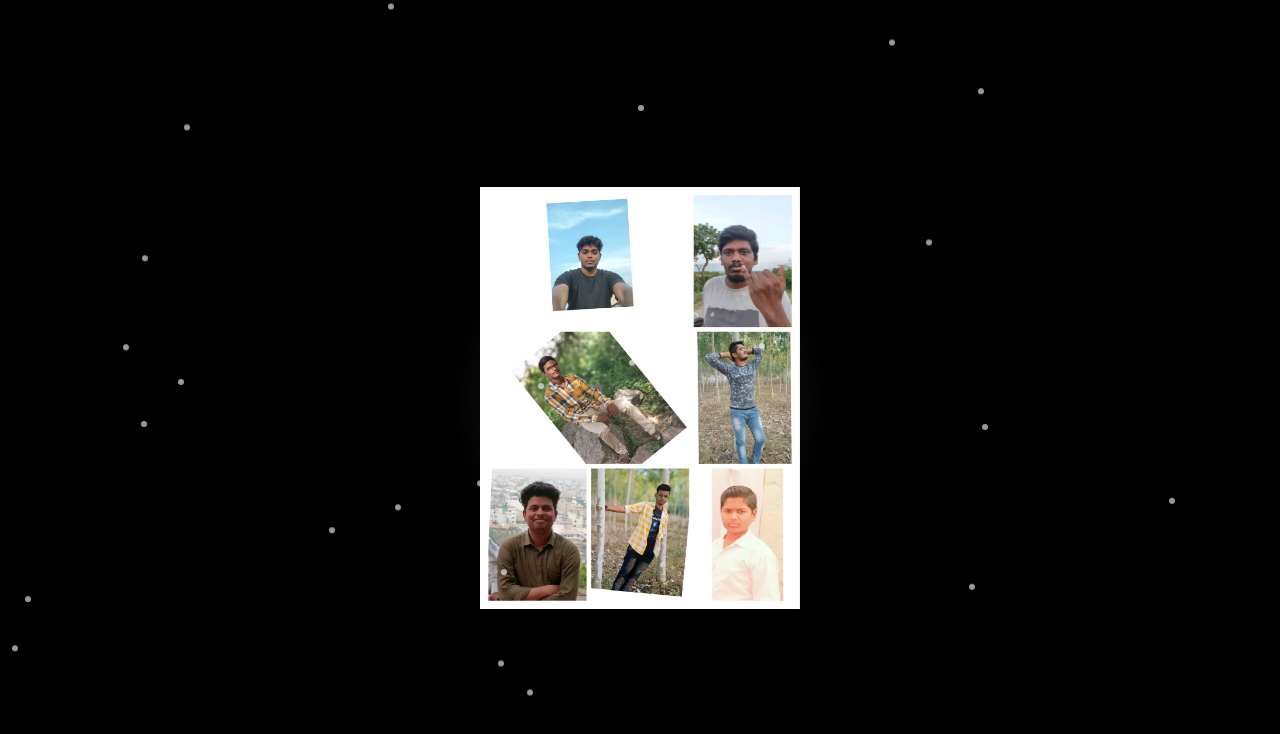
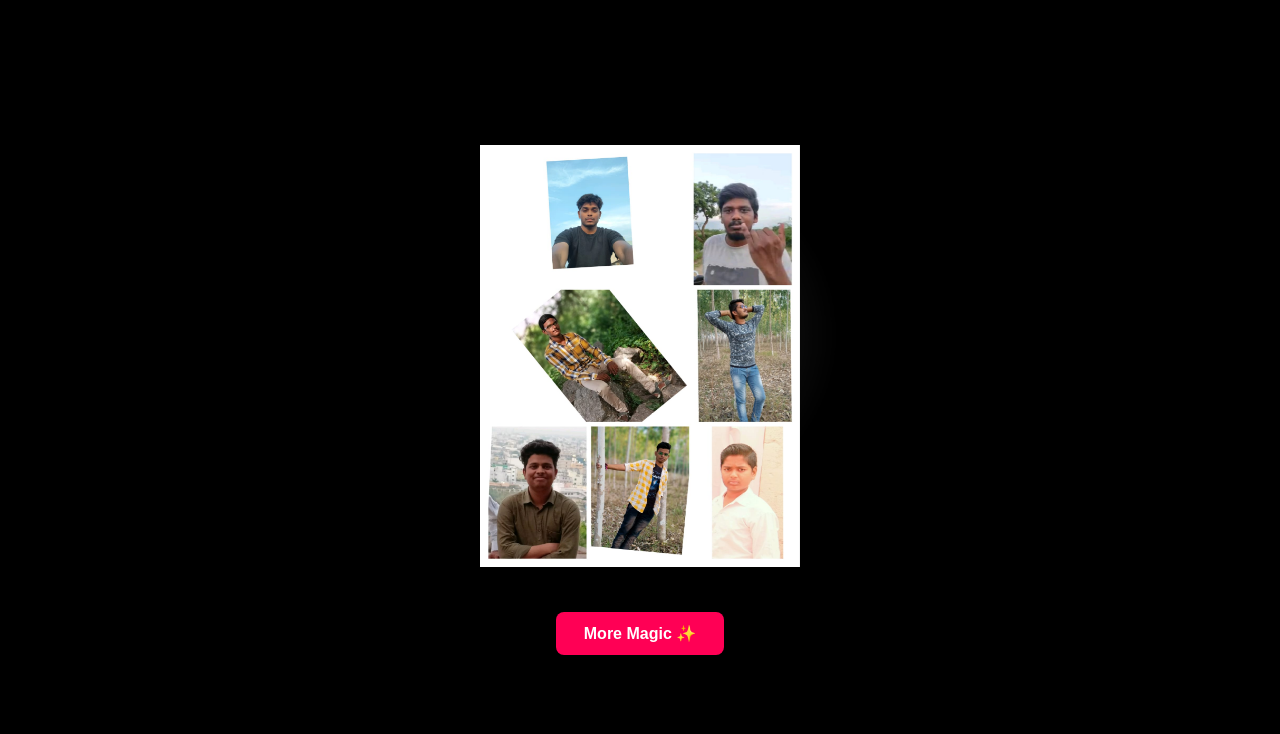
Before and after one commit to vivekvennam/magicapp, a website: page public/magic.html in a window 1280 px wide. Drawn offline with Linux system fonts and the light colour scheme.

Commit message:
Update pipeline

```diff
--- a/package.json
+++ b/package.json
@@ -1,11 +1,11 @@
 {
-  "name": "dhagad-magic-site",
+  "name": "magicapp",
   "version": "1.0.0",
   "main": "src/server.js",
   "scripts": {
     "start": "node src/server.js"
   },
   "dependencies": {
-    "express": "^4.19.2"
+    "express": "^4.18.2"
   }
 }
--- a/public/magic.html
+++ b/public/magic.html
@@ -12,10 +12,10 @@
   display: flex;
   justify-content: center;
   align-items: center;
+  flex-direction: column;
   overflow: hidden;
 }
 
-    /* ===== IMAGE WRAPPER ===== */
 .magic-wrapper {
   position: relative;
 }
@@ -28,103 +28,69 @@
   z-index: 2;
 }
 
-    /* ===== IMAGE ENTRY ANIMATION ===== */
 @keyframes chaosBounce {
-      0% {
-        opacity: 0;
-        transform: scale(0.2) translateY(400px) rotate(0deg);
-      }
-      25% {
-        opacity: 1;
-        transform: scale(1.3) translateY(-50px) rotate(12deg);
-      }
-      45% {
-        transform: scale(0.85) translateY(30px) rotate(-10deg);
-      }
-      65% {
-        transform: scale(1.05) translateY(-15px) rotate(6deg);
-      }
-      85% {
-        transform: scale(0.97) translateY(8px) rotate(-3deg);
-      }
-      100% {
-        opacity: 1;
-        transform: scale(1) translateY(0) rotate(0deg);
-      }
+  0% { opacity: 0; transform: scale(0.2) translateY(400px); }
+  50% { opacity: 1; transform: scale(1.2) translateY(-40px); }
+  100% { opacity: 1; transform: scale(1) translateY(0); }
 }
 
-    /* ===== GLOW AURA (OUTSIDE IMAGE) ===== */
 .magic-wrapper::before {
   content: "";
   position: absolute;
-      top: 50%;
-      left: 50%;
   width: 380px;
   height: 380px;
   background: radial-gradient(circle, rgba(255,255,255,0.35), transparent 65%);
-      transform: translate(-50%, -50%);
-      animation: pulseGlow 3s infinite ease-in-out;
-      z-index: 1;
+  animation: pulse 3s infinite;
 }
 
-    @keyframes pulseGlow {
-      0% {
-        transform: translate(-50%, -50%) scale(0.9);
-        opacity: 0.3;
-      }
-      50% {
-        transform: translate(-50%, -50%) scale(1.15);
-        opacity: 0.6;
-      }
-      100% {
-        transform: translate(-50%, -50%) scale(0.9);
-        opacity: 0.3;
-      }
+@keyframes pulse {
+  0% { transform: scale(0.9); opacity: 0.3; }
+  50% { transform: scale(1.1); opacity: 0.6; }
+  100% { transform: scale(0.9); opacity: 0.3; }
 }
 
-    /* ===== FLOATING PARTICLES ===== */
-    .particle {
-      position: absolute;
-      width: 6px;
-      height: 6px;
-      border-radius: 50%;
-      background: white;
-      opacity: 0.6;
-      animation: float infinite ease-in-out;
-      z-index: 0;
+button {
+  margin-top: 40px;
+  padding: 12px 28px;
+  font-size: 16px;
+  font-weight: bold;
+  background: #ff0055;
+  color: white;
+  border: none;
+  border-radius: 8px;
+  cursor: pointer;
 }
 
-    @keyframes float {
-      0%   { transform: translateY(0); }
-      50%  { transform: translateY(-40px); }
-      100% { transform: translateY(0); }
-    }
+button:hover { transform: scale(1.1); }
 </style>
 </head>
 
 <body>
 
 <div class="magic-wrapper">
-    <img id="magicImage" src="images/magic.jpg" alt="Magic Image" />
+  <img id="magicImage" src="images/magic.jpg" />
 </div>
 
+<button id="nextBtn">More Magic ✨</button>
+
 <script>
-    // ===== IMAGE ENTRY (ONCE) =====
 const img = document.getElementById("magicImage");
-    const duration = (Math.random() * 1.5 + 1.5).toFixed(2);
-    const delay = (Math.random() * 0.3).toFixed(2);
-    img.style.animation = `chaosBounce ${duration}s ease-out ${delay}s forwards`;
+const btn = document.getElementById("nextBtn");
 
-    // ===== BACKGROUND PARTICLES (FOREVER) =====
-    for (let i = 0; i < 25; i++) {
-      const p = document.createElement("div");
-      p.className = "particle";
-      p.style.left = Math.random() * window.innerWidth + "px";
-      p.style.top = Math.random() * window.innerHeight + "px";
-      p.style.animationDuration = Math.random() * 6 + 4 + "s";
-      p.style.animationDelay = Math.random() * 3 + "s";
-      document.body.appendChild(p);
+function animate() {
+  img.style.animation = "none";
+  img.offsetHeight;
+  img.style.animation = "chaosBounce 2s ease-out forwards";
 }
+
+animate();
+
+btn.onclick = () => {
+  img.src = img.src.includes("magic.jpg")
+    ? "images/magic2.jpeg"
+    : "images/magic.jpg";
+  animate();
+};
 </script>
 
 </body>
--- a/src/server.js
+++ b/src/server.js
@@ -4,7 +4,6 @@ const path = require("path");
 const app = express();
 const PORT = 3000;
 
-// Serve static files
 app.use(express.static(path.join(__dirname, "../public")));
 
 app.get("/", (req, res) => {
@@ -12,5 +11,5 @@ app.get("/", (req, res) => {
 });
 
 app.listen(PORT, () => {
-  console.log(`Server running on http://localhost:${PORT}`);
+  console.log(`Server running on port ${PORT}`);
 });
```
Also changed, not shown: public/index.html (+5 -26 lines), README.md, public/images/magic2.jpeg (added), 3 other files. Lines whose indentation alone changed are shown as unchanged.
